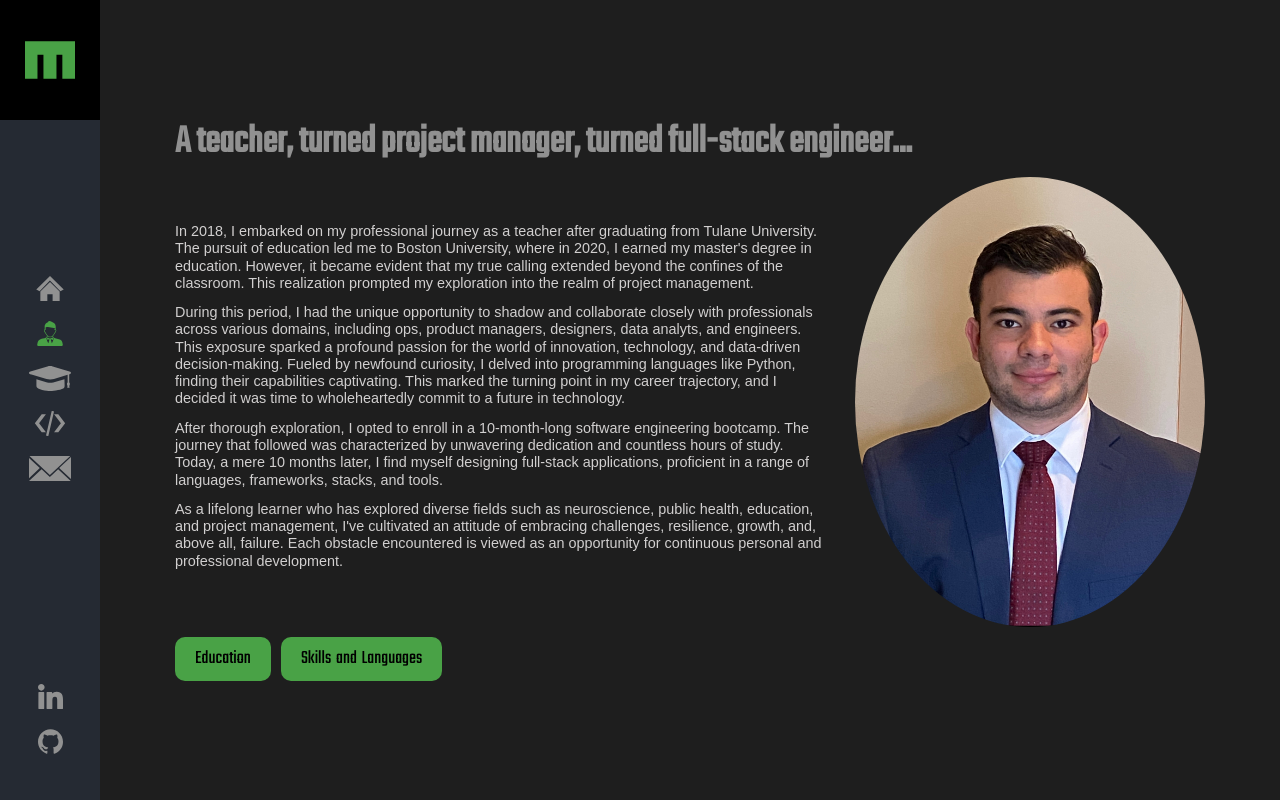
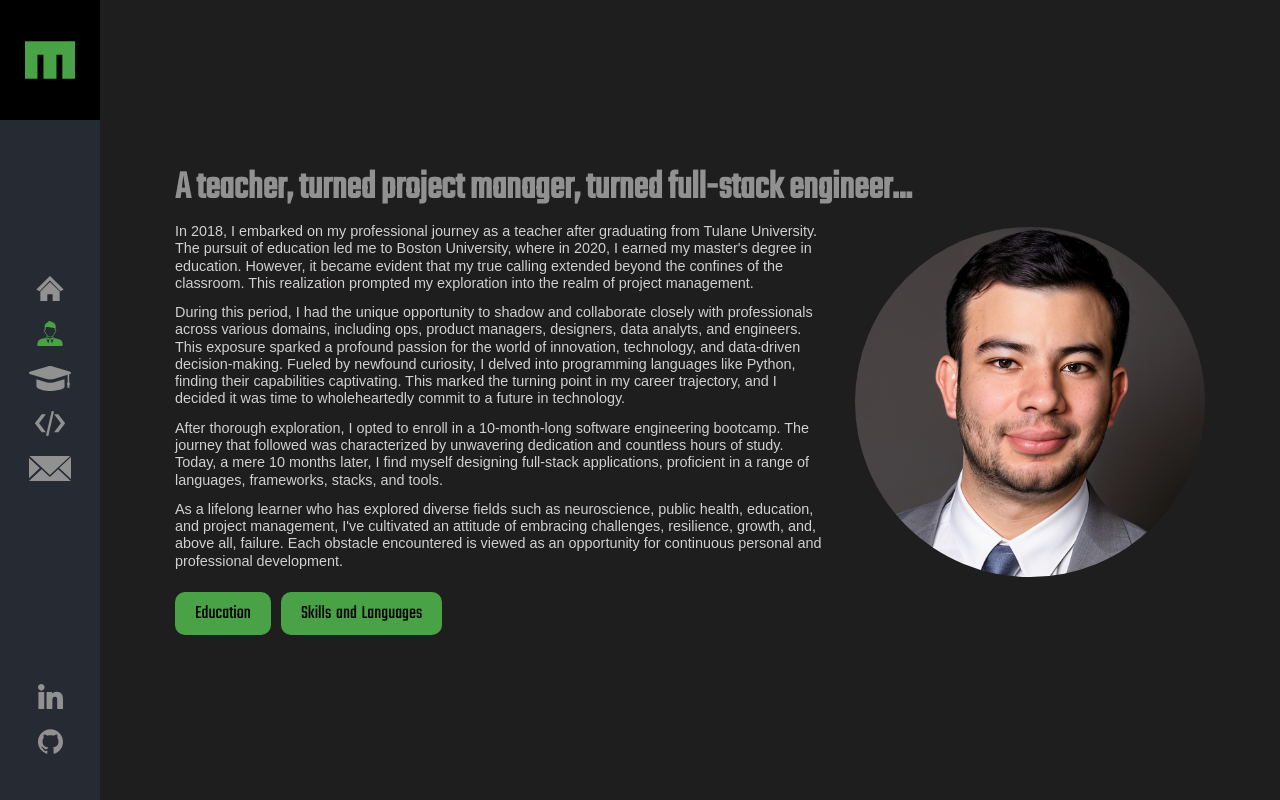
Before and after one commit to mnunezsa95/personal_website, a React (Create React App) app: page /about-me in a window 1280 px wide. Built offline with nearby package versions, Linux system fonts and the light colour scheme.

Commit message:
update profile picture

```diff
--- a/src/components/AboutMe/AboutMe.css
+++ b/src/components/AboutMe/AboutMe.css
@@ -34,8 +34,8 @@
 }
 
 .about-me__image {
-  width: 350px;
-  height: 450px;
+  max-width: 350px;
+  max-height: 450px;
   border-radius: 50%;
 }
 
--- a/src/components/AboutMe/AboutMe.js
+++ b/src/components/AboutMe/AboutMe.js
@@ -1,5 +1,5 @@
 import React from "react";
-import profileImage from "../../images/marlon-nunez.jpeg";
+import profileImage from "../../images/marlon-nunez.png";
 import "./AboutMe.css";
 import { useHistory } from "react-router-dom";
 
--- a/src/components/CodeCard/CodeCard.css
+++ b/src/components/CodeCard/CodeCard.css
@@ -1,6 +1,6 @@
 .codecard__container {
   margin: 0 auto;
-  width: 180px;
+  width: 160px;
   display: flex;
   flex-direction: column;
   background-color: transparent;
@@ -14,7 +14,7 @@
 }
 
 .codecard__image {
-  height: 110px;
+  height: 100px;
   border-radius: 15px 15px 0 0;
 }
 
--- a/src/components/CodeSection/CodeSection.css
+++ b/src/components/CodeSection/CodeSection.css
@@ -16,5 +16,5 @@
   width: 90%;
   display: flex;
   flex-wrap: wrap;
-  row-gap: 10px;
+  gap: 20px;
 }
```
Also changed, not shown: src/images/marlon-nunez.jpeg (deleted), src/images/marlon-nunez.png (added).
